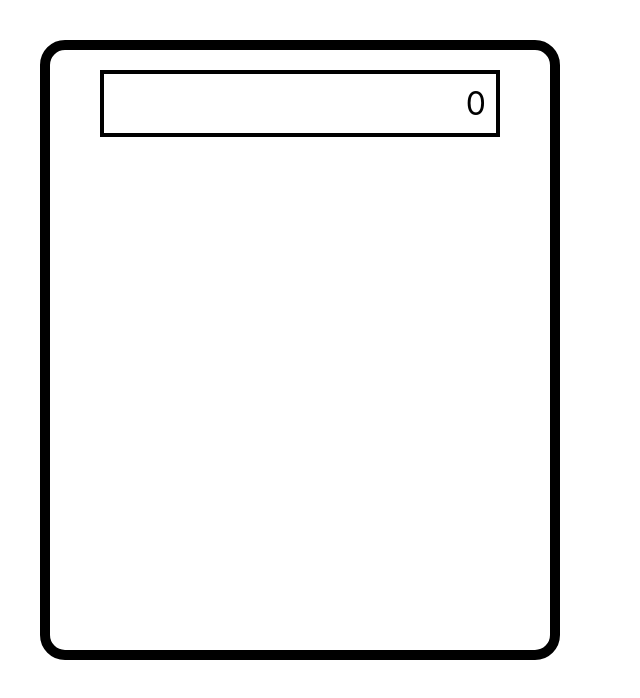
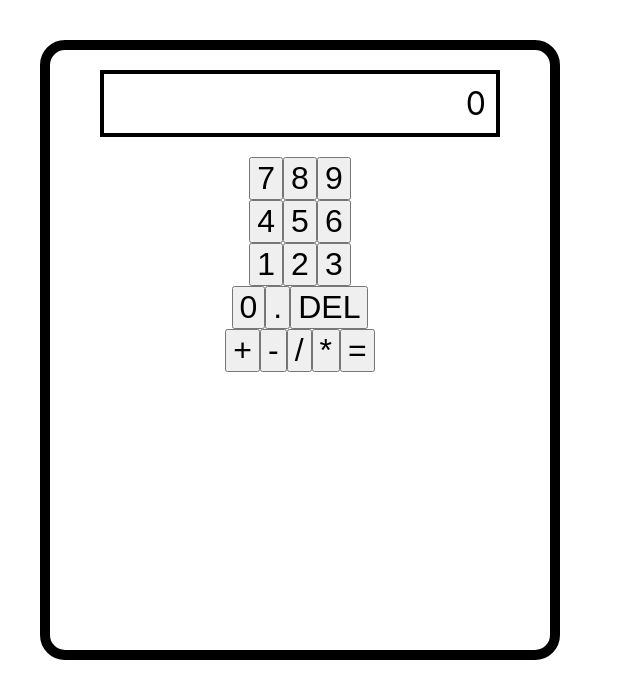
Before and after one commit to ChrisKurz098/reaculator, a React (Create React App) app: page / in a window 1280 px wide. Shown: the top 698 px of the page, without its empty margins (0-640 px from the left). Built offline with nearby package versions, Linux system fonts and the light colour scheme.

Commit message:
Basic value input and calculation. Needs case for octal literals

```diff
--- a/src/App.css
+++ b/src/App.css
@@ -52,3 +52,7 @@
   font-size: xx-large;
   border: 4px solid black;
 }
+
+button {
+  font-size: xx-large;
+}
--- a/src/components/Calculator/index.js
+++ b/src/components/Calculator/index.js
@@ -4,13 +4,62 @@ import Button from "./Parts/Button";
 
 const Calulator = () => {
 
-    const [screenState,setScreenState] = useState([0])
+    const [screenState, setScreenState] = useState([0])
 
-    return(
+    const updateCalculation = (event) => {
+        setScreenState(old => ([...old, event.target.id]));
+
+    }
+
+    const calculateValue = () => {
+        let equation = screenState.join().replaceAll(",", "");
+
+        setScreenState(() => ([eval(equation)]));
+
+    }
+    const deleteLast = () => {
+        if (screenState.length>1){
+        const newVal = screenState.slice(0,-1);
+        setScreenState(newVal);
+        } else {
+            setScreenState([0]);
+        }
+    }
+
+
+    return (
         <div id="calculator">
             <Screen
-                screenState = {screenState}
+                screenState={screenState}
             />
+            <div>
+                <button type="button" id="7" onClick={updateCalculation}>7</button>
+                <button type="button" id="8" onClick={updateCalculation}>8</button>
+                <button type="button" id="9" onClick={updateCalculation}>9</button>
+            </div>
+            <div>
+                <button type="button" id="4" onClick={updateCalculation}>4</button>
+                <button type="button" id="5" onClick={updateCalculation}>5</button>
+                <button type="button" id="6" onClick={updateCalculation}>6</button>
+            </div>
+            <div>
+                <button type="button" id="1" onClick={updateCalculation}>1</button>
+                <button type="button" id="2" onClick={updateCalculation}>2</button>
+                <button type="button" id="3" onClick={updateCalculation}>3</button>
+            </div>
+            <div>
+                <button type="button" id="0" onClick={updateCalculation}>0</button>
+                <button type="button" id="." onClick={updateCalculation}>.</button>
+                <button type="button" id="DEL" onClick={deleteLast}>DEL</button>
+            </div>
+            <button type="button" id="+" onClick={updateCalculation}>+</button>
+            <button type="button" id="-" onClick={updateCalculation}>-</button>
+            <button type="button" id="/" onClick={updateCalculation}>/</button>
+            <button type="button" id="*" onClick={updateCalculation}>*</button>
+            <button type="button" id="=" onClick={calculateValue}>=</button>
+
+
+
         </div>
     )
 }
```
